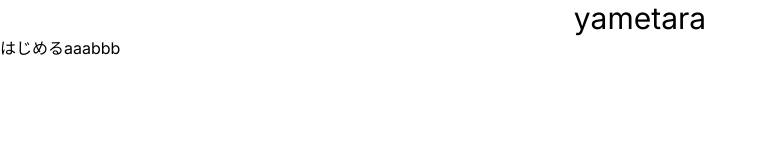
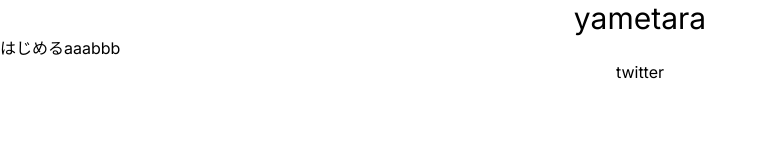
Before and after one commit to pachikuriii/yametara-next-13, a Next.js app: page / in a window 1280 px wide. Shown: the top 160 px of the page, without its empty margins (0-766 px from the left). Built offline with nearby package versions, Linux system fonts and the light colour scheme.

Commit message:
feat: footerコンポーネントをtop,resultにも設置

```diff
--- a/src/app/page.tsx
+++ b/src/app/page.tsx
@@ -1,6 +1,7 @@
 'use client'
 import Link from 'next/link'
 import { useSelector, useDispatch } from 'react-redux'
+import Footer from '@/components/footer'
 import { RootState } from '@/redux/reducers'
 
 export default function Home() {
@@ -21,6 +22,7 @@ export default function Home() {
 
       <button onClick={increment}>aaa</button>
       <button onClick={saveToSessionStorage}>bbb</button>
+      <Footer />
     </>
   )
 }
--- a/src/app/questions/layout.tsx
+++ b/src/app/questions/layout.tsx
@@ -1,4 +1,4 @@
-import Footer from '../../components/questions/footer'
+import Footer from '../../components/footer'
 import Header from '../../components/questions/header'
 
 export default function RootLayout({ children }: { children: React.ReactNode }) {
--- a/src/app/result/layout.tsx
+++ b/src/app/result/layout.tsx
@@ -1,4 +1,4 @@
-import Footer from '../../components/questions/footer'
+import Footer from '../../components/footer'
 import Header from '../../components/questions/header'
 
 export default function RootLayout({ children }: { children: React.ReactNode }) {
--- a/src/app/result/page.tsx
+++ b/src/app/result/page.tsx
@@ -1,4 +1,5 @@
 import Link from 'next/link'
+import Footer from '@/components/footer'
 
 const Result = () => {
   return (
```
Also changed, not shown: src/components/footer.tsx (renamed from src/components/questions/footer.tsx).
